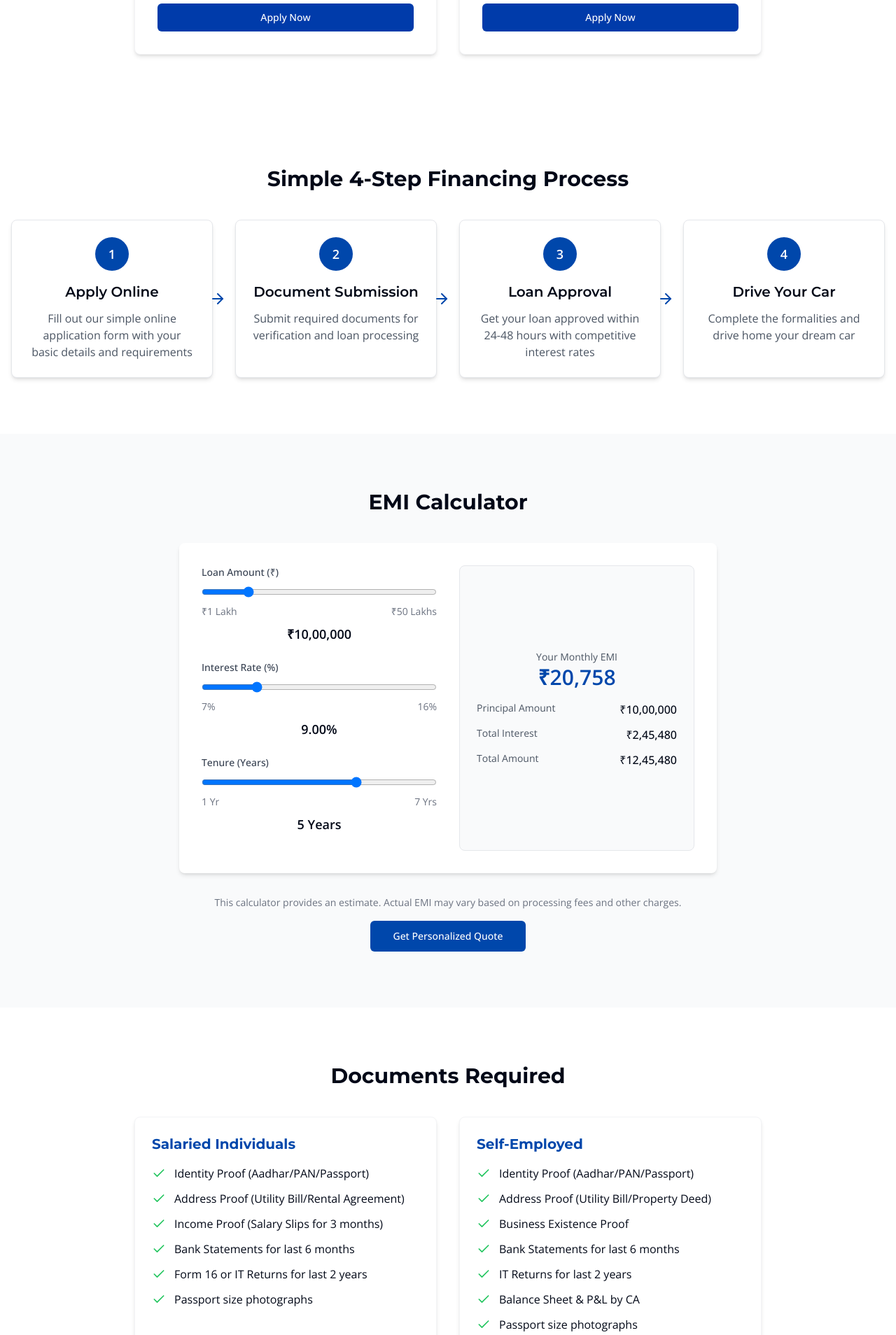
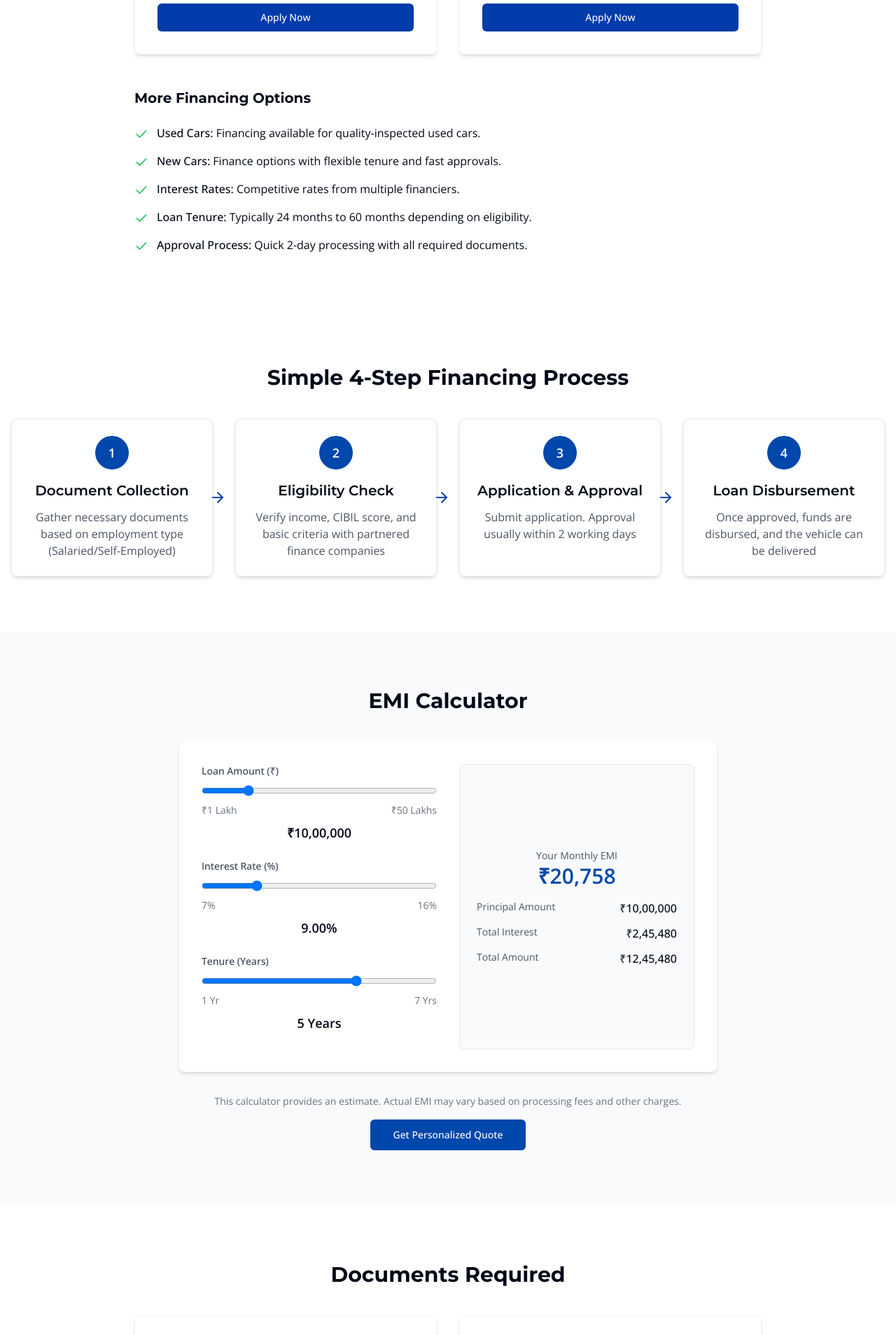
Before and after one commit to MaddulaPavan/Mavullamma, a React (Vite) app: page /financing in a window 1280 px wide. Shown: the part 1100-3008 px from the top of the page at 70% size. Built offline with nearby package versions, Linux system fonts and the light colour scheme.

Commit message:
feat: Update content for financing and about pages
Update content for financing and about pages, including 4-step process, documents required, financing options, milestones, and customer count. Also, create a terms and conditions page.

```diff
--- a/src/App.tsx
+++ b/src/App.tsx
@@ -16,6 +16,7 @@ import ServicesPage from "./pages/ServicesPage";
 import FinancingPage from "./pages/FinancingPage";
 import ContactPage from "./pages/ContactPage";
 import CarDetailPage from "./pages/CarDetailPage";
+import TermsPage from "./pages/TermsPage";
 import NotFound from "./pages/NotFound";
 
 const queryClient = new QueryClient();
@@ -38,6 +39,7 @@ const App = () => (
               <Route path="/services" element={<ServicesPage />} />
               <Route path="/financing" element={<FinancingPage />} />
               <Route path="/contact" element={<ContactPage />} />
+              <Route path="/terms" element={<TermsPage />} />
               <Route path="*" element={<NotFound />} />
             </Routes>
           </main>
--- a/src/pages/AboutPage.tsx
+++ b/src/pages/AboutPage.tsx
@@ -1,3 +1,4 @@
+
 import React from 'react';
 import { Check, Award, Heart, Shield, Coffee, Link as LinkIcon, Star } from 'lucide-react';
 import { Link } from 'react-router-dom';
@@ -10,8 +11,10 @@ const AboutPage = () => {
     { year: '2005', milestone: 'Expanded services to include car financing and consultancy' },
     { year: '2010', milestone: 'Served our 50,000th customer' },
     { year: '2015', milestone: 'Added premium car care services' },
-    { year: '2020', milestone: 'Reached the milestone of 10 lakh+ satisfied customers' },
+    { year: '2020', milestone: 'Reached the milestone of 3,00,000+ satisfied customers' },
     { year: '2023', milestone: 'Established as the leading premium used car consultancy in AP & TS' },
+    { year: '2024', milestone: 'Partnerships Achieved: TVS, Chola, Bajaj, Piramal' },
+    { year: '2024', milestone: 'Full finance facility from multiple top companies' },
   ];
 
   const values = [
@@ -52,7 +55,7 @@ const AboutPage = () => {
       {/* Replace Hero Section with PageHeader */}
       <PageHeader
         title="Our Journey of Excellence"
-        subtitle="Trusted by over 10 lakh customers across Andhra Pradesh & Telangana"
+        subtitle="Trusted by over 3,00,000+ customers across Andhra Pradesh & Telangana"
         bgImage="https://images.unsplash.com/photo-1488590528505-98d2b5aba04b?ixlib=rb-4.0.3"
       />
 
@@ -73,7 +76,7 @@ const AboutPage = () => {
                 Our reputation is built on honesty, quality, and customer satisfaction.
                 Every vehicle we sell undergoes a rigorous inspection to ensure it meets our
                 strict standards of quality and performance. Our commitment to excellence has
-                earned us the trust of over 10 lakh customers from all walks of life across
+                earned us the trust of over 3,00,000+ customers from all walks of life across
                 Andhra Pradesh and Telangana.
               </p>
             </div>
--- a/src/pages/FinancingPage.tsx
+++ b/src/pages/FinancingPage.tsx
@@ -76,11 +76,48 @@ const FinancingPage = () => {
                 </Button>
               </div>
             </div>
+
+            {/* Updated Financing Options info */}
+            <div className="mt-12">
+              <h3 className="text-xl font-bold mb-6">More Financing Options</h3>
+              <ul className="space-y-4">
+                <li className="flex items-start">
+                  <Check className="w-5 h-5 text-green-500 mr-3 mt-1" />
+                  <div>
+                    <span className="font-medium">Used Cars:</span> Financing available for quality-inspected used cars.
+                  </div>
+                </li>
+                <li className="flex items-start">
+                  <Check className="w-5 h-5 text-green-500 mr-3 mt-1" />
+                  <div>
+                    <span className="font-medium">New Cars:</span> Finance options with flexible tenure and fast approvals.
+                  </div>
+                </li>
+                <li className="flex items-start">
+                  <Check className="w-5 h-5 text-green-500 mr-3 mt-1" />
+                  <div>
+                    <span className="font-medium">Interest Rates:</span> Competitive rates from multiple financiers.
+                  </div>
+                </li>
+                <li className="flex items-start">
+                  <Check className="w-5 h-5 text-green-500 mr-3 mt-1" />
+                  <div>
+                    <span className="font-medium">Loan Tenure:</span> Typically 24 months to 60 months depending on eligibility.
+                  </div>
+                </li>
+                <li className="flex items-start">
+                  <Check className="w-5 h-5 text-green-500 mr-3 mt-1" />
+                  <div>
+                    <span className="font-medium">Approval Process:</span> Quick 2-day processing with all required documents.
+                  </div>
+                </li>
+              </ul>
+            </div>
           </div>
         </div>
       </div>
 
-      {/* 4-Step Financing Process */}
+      {/* 4-Step Financing Process - Updated */}
       <div className="section-padding bg-white">
         <div className="container-custom">
           <h2 className="text-3xl font-bold mb-10 text-center">Simple 4-Step Financing Process</h2>
@@ -88,23 +125,23 @@ const FinancingPage = () => {
             {[
               {
                 step: 1,
-                title: "Apply Online",
-                description: "Fill out our simple online application form with your basic details and requirements"
+                title: "Document Collection",
+                description: "Gather necessary documents based on employment type (Salaried/Self-Employed)"
               },
               {
                 step: 2,
-                title: "Document Submission",
-                description: "Submit required documents for verification and loan processing"
+                title: "Eligibility Check",
+                description: "Verify income, CIBIL score, and basic criteria with partnered finance companies"
               },
               {
                 step: 3,
-                title: "Loan Approval",
-                description: "Get your loan approved within 24-48 hours with competitive interest rates"
+                title: "Application & Approval",
+                description: "Submit application. Approval usually within 2 working days"
               },
               {
                 step: 4,
-                title: "Drive Your Car",
-                description: "Complete the formalities and drive home your dream car"
+                title: "Loan Disbursement",
+                description: "Once approved, funds are disbursed, and the vehicle can be delivered"
               }
             ].map((step, index) => (
               <div key={index} className="bg-white p-6 rounded-lg shadow-md border border-gray-200 text-center relative">
@@ -220,7 +257,7 @@ const FinancingPage = () => {
         </div>
       </div>
 
-      {/* Documents Required Section */}
+      {/* Documents Required Section - Updated */}
       <div className="section-padding">
         <div className="container-custom">
           <h2 className="text-3xl font-bold mb-10 text-center">Documents Required</h2>
@@ -229,12 +266,11 @@ const FinancingPage = () => {
               <h3 className="text-xl font-bold mb-4 text-mavBlue">Salaried Individuals</h3>
               <ul className="space-y-3">
                 {[
-                  "Identity Proof (Aadhar/PAN/Passport)",
-                  "Address Proof (Utility Bill/Rental Agreement)",
-                  "Income Proof (Salary Slips for 3 months)",
-                  "Bank Statements for last 6 months",
-                  "Form 16 or IT Returns for last 2 years",
-                  "Passport size photographs"
+                  "Aadhaar Card",
+                  "PAN Card",
+                  "Salary Certificate",
+                  "Bank Statement (6 Months)",
+                  "Own House Current Bill (Proof of Residence)"
                 ].map((doc, index) => (
                   <li key={index} className="flex items-start">
                     <Check className="w-5 h-5 text-green-500 mr-3 shrink-0 mt-0.5" />
@@ -247,13 +283,10 @@ const FinancingPage = () => {
               <h3 className="text-xl font-bold mb-4 text-mavBlue">Self-Employed</h3>
               <ul className="space-y-3">
                 {[
-                  "Identity Proof (Aadhar/PAN/Passport)",
-                  "Address Proof (Utility Bill/Property Deed)",
-                  "Business Existence Proof",
-                  "Bank Statements for last 6 months",
-                  "IT Returns for last 2 years",
-                  "Balance Sheet & P&L by CA",
-                  "Passport size photographs"
+                  "Aadhaar Card",
+                  "PAN Card",
+                  "Bank Statement (6 Months)",
+                  "IT Returns"
                 ].map((doc, index) => (
                   <li key={index} className="flex items-start">
                     <Check className="w-5 h-5 text-green-500 mr-3 shrink-0 mt-0.5" />
--- a/src/pages/Index.tsx
+++ b/src/pages/Index.tsx
@@ -6,6 +6,7 @@ import ServicesOverview from '@/components/home/ServicesOverview';
 import WhyChooseUs from '@/components/home/WhyChooseUs';
 import Testimonials from '@/components/home/Testimonials';
 import CallToAction from '@/components/home/CallToAction';
+import { Link } from 'react-router-dom';
 
 const Index = () => {
   return (
@@ -16,6 +17,9 @@ const Index = () => {
       <WhyChooseUs />
       <Testimonials />
       <CallToAction />
+      <div className="text-center py-4 text-sm text-gray-500">
+        <Link to="/terms" className="hover:underline">Terms and Conditions</Link>
+      </div>
     </div>
   );
 };
--- /dev/null
+++ b/src/pages/TermsPage.tsx
@@ -0,0 +1,83 @@
+
+import React from 'react';
+import { Book } from 'lucide-react';
+import PageHeader from '@/components/PageHeader';
+import { Card, CardContent } from '@/components/ui/card';
+import { Accordion, AccordionContent, AccordionItem, AccordionTrigger } from '@/components/ui/accordion';
+import { Link } from 'react-router-dom';
+
+const TermsPage = () => {
+  const termsSections = [
+    {
+      title: "Vehicle Condition",
+      content: "All vehicles sold by Mavullamma Cars are sold in 'as-is' condition unless otherwise specified in writing. While we make every effort to disclose known issues, buyers are encouraged to thoroughly inspect vehicles before purchase."
+    },
+    {
+      title: "Insurance Transfer",
+      content: "The transfer of insurance policies for purchased vehicles is solely the buyer's responsibility. Mavullamma Cars can provide guidance on the process but cannot be held liable for any issues arising from insurance transfers."
+    },
+    {
+      title: "Financing",
+      content: "Vehicle financing is subject to eligibility criteria and document approval by our partner financing institutions. Approval of financing is not guaranteed and depends on the buyer's credit history and other factors determined by the financing company."
+    },
+    {
+      title: "Documentation",
+      content: "All documents provided by the buyer must be accurate, complete, and valid. Submission of false or inaccurate information may result in cancellation of the purchase agreement and possible legal consequences."
+    },
+    {
+      title: "Post-Sale Responsibility",
+      content: "Once a vehicle is sold and delivered, the buyer assumes full responsibility for the vehicle including all maintenance, repairs, and legal compliance. Mavullamma Cars will honor only those warranties explicitly stated in writing at the time of purchase."
+    }
+  ];
+
+  return (
+    <div>
+      <PageHeader
+        title="Terms and Conditions"
+        subtitle="Important information about your purchase and our services"
+        bgImage="https://images.unsplash.com/photo-1423592707957-3b212afa6733?ixlib=rb-4.0.3"
+      />
+
+      <div className="section-padding">
+        <div className="container-custom">
+          <div className="max-w-4xl mx-auto">
+            <Card className="mb-8">
+              <CardContent className="pt-6">
+                <div className="flex items-center gap-3 mb-4">
+                  <Book className="w-6 h-6 text-mavBlue" />
+                  <h2 className="text-2xl font-bold">Terms and Conditions</h2>
+                </div>
+                <p className="text-gray-600 mb-6">
+                  Please read these terms and conditions carefully before purchasing a vehicle or using our services.
+                  By proceeding with a purchase or service, you agree to be bound by these terms.
+                </p>
+
+                <Accordion type="single" collapsible className="w-full">
+                  {termsSections.map((section, index) => (
+                    <AccordionItem key={index} value={`item-${index}`}>
+                      <AccordionTrigger className="text-lg font-medium">{section.title}</AccordionTrigger>
+                      <AccordionContent>
+                        <p className="text-gray-600">{section.content}</p>
+                      </AccordionContent>
+                    </AccordionItem>
+                  ))}
+                </Accordion>
+              </CardContent>
+            </Card>
+
+            <div className="text-center">
+              <p className="text-gray-500 text-sm mb-4">
+                If you have any questions about our terms and conditions, please <Link to="/contact" className="text-mavBlue hover:underline">contact us</Link>.
+              </p>
+              <Link to="/" className="text-mavBlue hover:underline font-medium">
+                Return to Home
+              </Link>
+            </div>
+          </div>
+        </div>
+      </div>
+    </div>
+  );
+};
+
+export default TermsPage;
```
